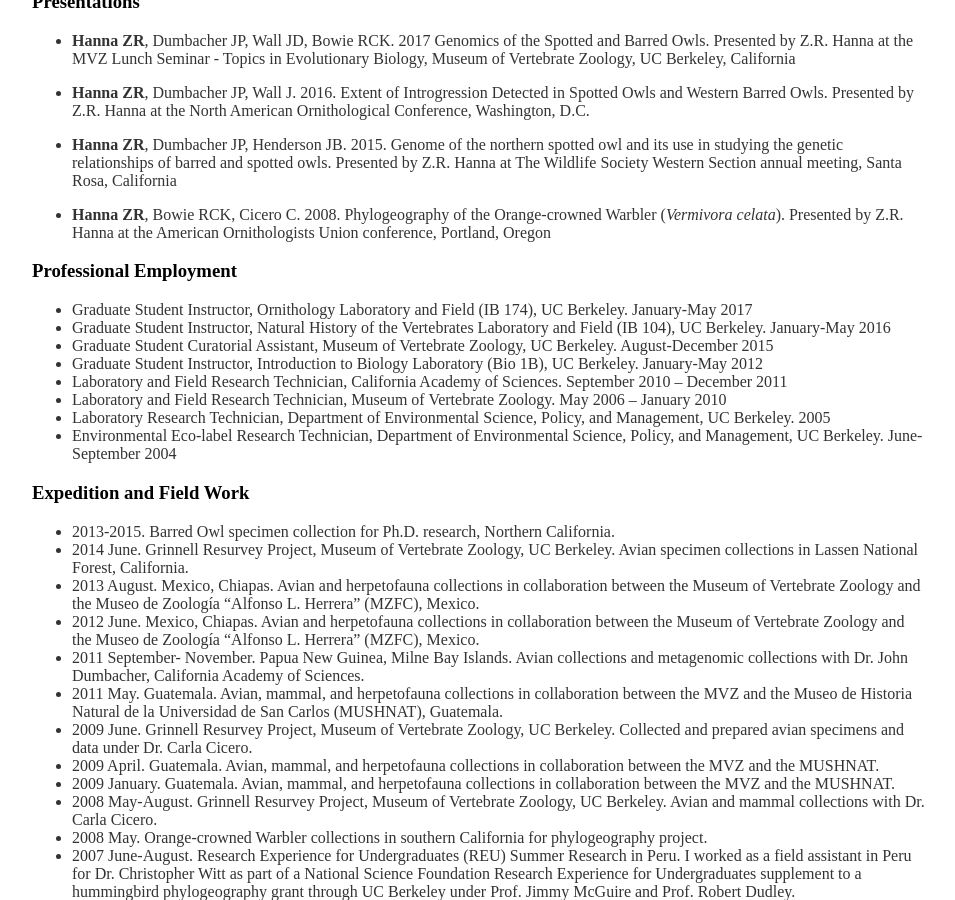
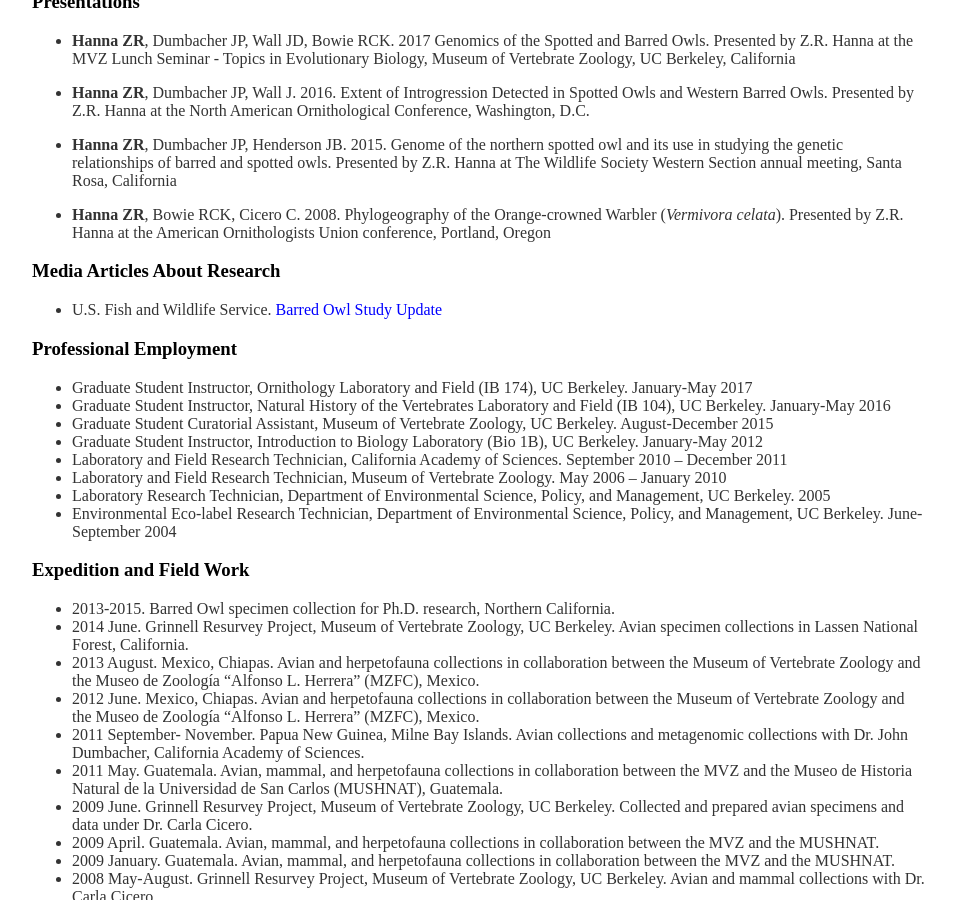
Before and after one commit to zacharyhanna/zacharyhanna.github.io, a Jekyll site: the page built from cv/index.md, in a window 1280 px wide and 900 px high, scrolled down 902 px. Shown: the whole window, without its empty margins (160-1115 px from the left). Built offline with Jekyll 4.4.1, drawn with Linux system fonts in a browser that asks for light colours.

Commit message:
Update index.md

```diff
--- a/cv/index.md
+++ b/cv/index.md
@@ -37,6 +37,9 @@
 * **Hanna ZR**, Dumbacher JP, Henderson JB. 2015. Genome of the northern spotted owl and its use in studying the genetic relationships of barred and spotted owls. Presented by Z.R. Hanna at The Wildlife Society Western Section annual meeting, Santa Rosa, California
 
 * **Hanna ZR**, Bowie RCK, Cicero C. 2008. Phylogeography of the Orange-crowned Warbler (*Vermivora celata*). Presented by Z.R. Hanna at the American Ornithologists Union conference, Portland, Oregon
+
+### Media Articles About Research
+* U.S. Fish and Wildlife Service. [Barred Owl Study Update](https://www.fws.gov/oregonfwo/articles.cfm?id=149489616)
 
 ### Professional Employment
 * Graduate Student Instructor, Ornithology Laboratory and Field (IB 174), UC Berkeley. January-May 2017
```
